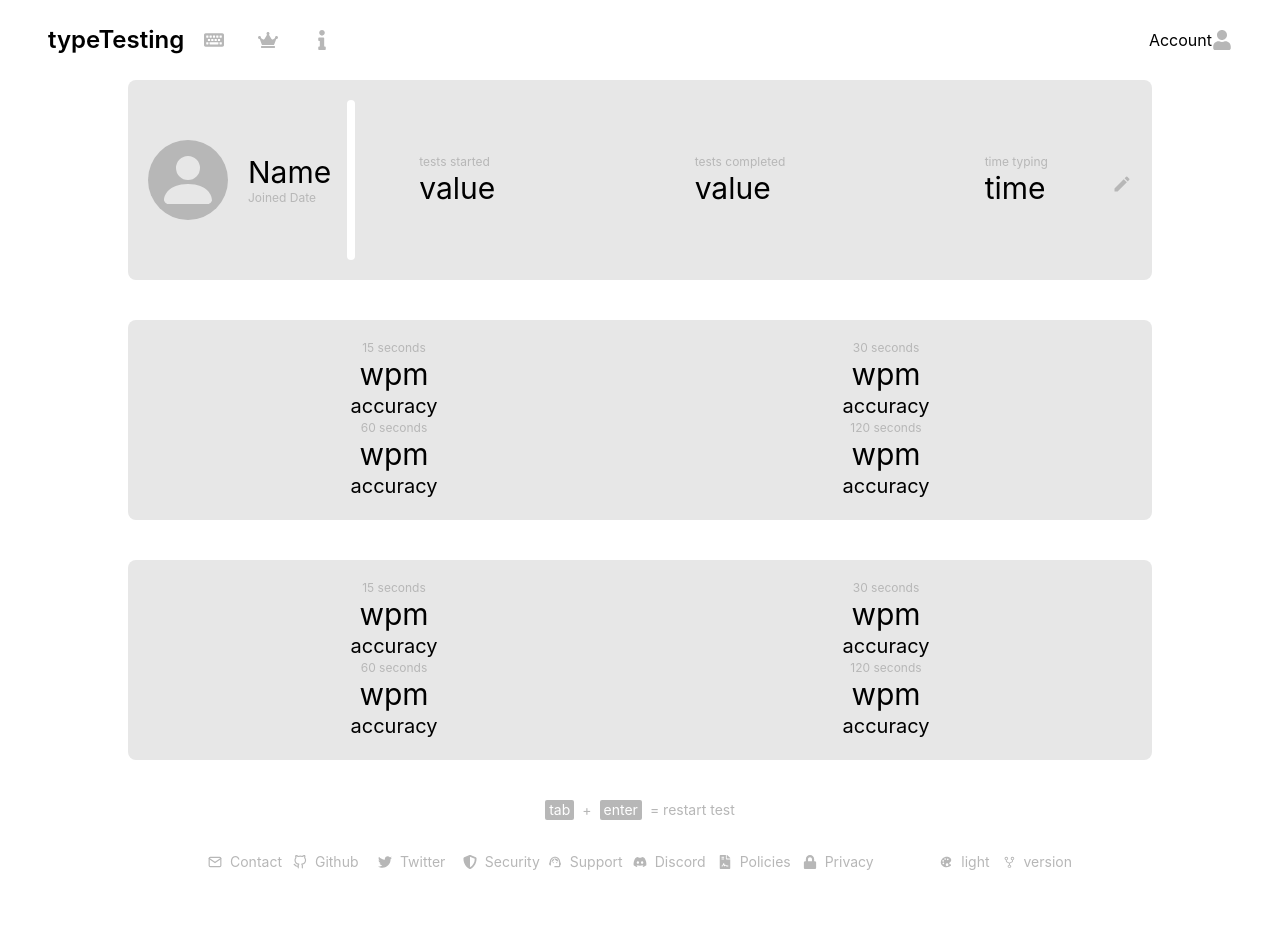
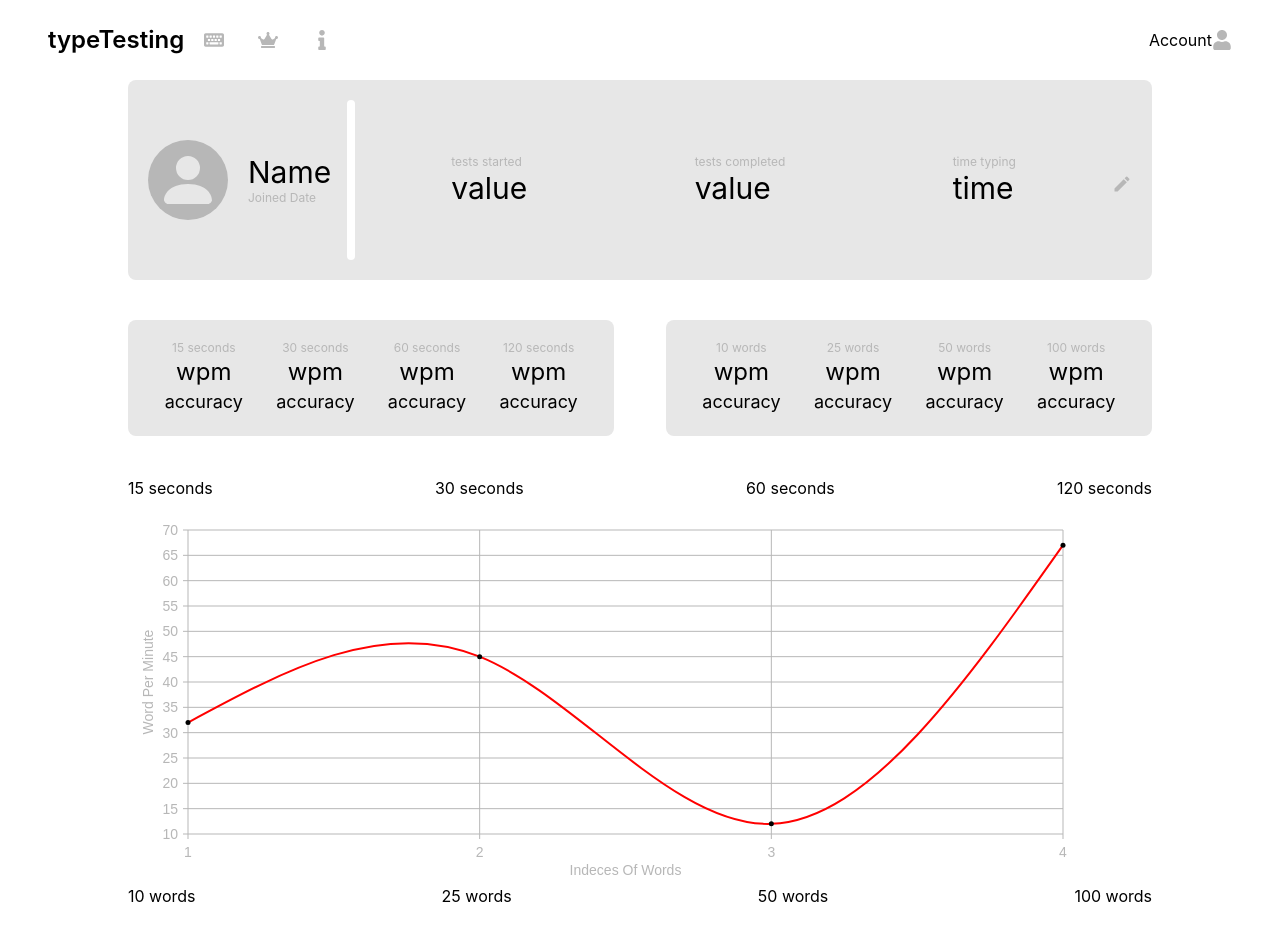
Before and after one commit to hamza2001-max/test-typing-mern, a React (Create React App) app in the folder client/: page /Account in a window 1280 px wide. Shown: the top 931 px of the page. Built offline with nearby package versions, Linux system fonts and the light colour scheme.

Commit message:
initiated work on line chart in account.tsx

```diff
--- a/client/src/Pages/Account.tsx
+++ b/client/src/Pages/Account.tsx
@@ -2,15 +2,18 @@
 import { Footer } from "../components/include/Footer";
 import { Profile } from "../components/account/Profile";
 import { PersonalBest } from "../components/account/PersonalBest";
-
+import { Chart } from "../components/account/Chart";
 export const Account = () => {
   return (
     <section>
       <Navigation />
       <section className="flex flex-col items-center space-y-10">
         <Profile />
-        <PersonalBest/>
-        <PersonalBest/>
+        <div className="space-y-10 lg:space-y-0 lg:flex w-[80vw] lg:justify-between">
+          <PersonalBest variable={[15, 30, 60, 120]} category="seconds" />
+          <PersonalBest variable={[10, 25, 50, 100]} category="words" />
+        </div>
+        <Chart />
       </section>
       <Footer />
     </section>
--- /dev/null
+++ b/client/src/components/account/Chart.tsx
@@ -0,0 +1,51 @@
+import { useState } from "react";
+import { LineChart } from "../include/LineChart";
+import { DataInterface } from "../../typescript/types";
+
+export const Chart = () => {
+  const [data, ] = useState<DataInterface[]>([
+    {
+      id: "value",
+      data: [
+        {
+          x: 1,
+          y: 32,
+        },
+        {
+          x: 2,
+          y: 45,
+        },
+        {
+          x: 3,
+          y: 12,
+        },
+        {
+          x: 4,
+          y: 67,
+        },
+      ],
+    },
+  ]);
+  return (
+    <div className="flex flex-col items-center">
+      <div>
+        <div className="w-[80vw] flex justify-between">
+          <button>15 seconds</button>
+          <button>30 seconds</button>
+          <button>60 seconds</button>
+          <button>120 seconds</button>
+        </div>
+        <LineChart data={data} />
+      </div>
+      <div>
+        <div className="w-[80vw] flex justify-between">
+          <button>10 words</button>
+          <button>25 words</button>
+          <button>50 words</button>
+          <button>100 words</button>
+        </div>
+        <LineChart data={data} />
+      </div>
+    </div>
+  );
+};
--- a/client/src/components/account/PersonalBest.tsx
+++ b/client/src/components/account/PersonalBest.tsx
@@ -1,26 +1,21 @@
-export const PersonalBest = () => {
+interface PersonalBestInterface {
+  category: string;
+  variable: number[];
+}
+export const PersonalBest = ({ category, variable }: PersonalBestInterface) => {
   return (
-    <section className="bg-custom-fadedFill text-custom-primary p-5 mx-7 rounded-lg w-[80vw] grid grid-cols-2">
-      <div className="flex flex-col items-center">
-        <span className="text-xs">15 seconds</span>
-        <span className="text-custom-secondary text-3xl">wpm</span>
-        <span className="text-custom-secondary text-xl">accuracy</span>
-      </div>
-      <div className="flex flex-col items-center">
-        <span className="text-xs">30 seconds</span>
-        <span className="text-custom-secondary text-3xl">wpm</span>
-        <span className="text-custom-secondary text-xl">accuracy</span>
-      </div>
-      <div className="flex flex-col items-center">
-        <span className="text-xs">60 seconds</span>
-        <span className="text-custom-secondary text-3xl">wpm</span>
-        <span className="text-custom-secondary text-xl">accuracy</span>
-      </div>
-      <div className="flex flex-col items-center">
-        <span className="text-xs">120 seconds</span>
-        <span className="text-custom-secondary text-3xl">wpm</span>
-        <span className="text-custom-secondary text-xl">accuracy</span>
-      </div>
+    <section className="bg-custom-fadedFill text-custom-primary p-5 rounded-lg lg:w-[38vw] grid grid-cols-2 xs:grid-cols-4">
+      {variable.map((val) => {
+        return (
+          <div className="flex flex-col items-center">
+            <span className="text-xs">
+              {val} {category}
+            </span>
+            <span className="text-custom-secondary text-2xl">wpm</span>
+            <span className="text-custom-secondary text-lg">accuracy</span>
+          </div>
+        );
+      })}
     </section>
   );
 };
--- a/client/src/components/account/Profile.tsx
+++ b/client/src/components/account/Profile.tsx
@@ -13,7 +13,7 @@
         </div>
         <div className="h-40 w-2 bg-custom-fill hidden sm:block rounded-lg"></div>
       </div>
-      <div className="mt-5 sm:mt-0 md:flex-row sm:w-full sm:px-4 space-y-2 xs:space-y-0 xs:flex xs:justify-between sm:flex-col md:px-16">
+      <div className="mt-5 sm:mt-0 md:flex-row sm:w-full sm:px-4 space-y-2 xs:space-y-0 xs:flex xs:justify-between sm:flex-col md:px-8 lg:mx-16">
         <div className="flex flex-col">
           <span className="text-xs whitespace-nowrap">tests started</span>
           <span className="text-custom-secondary text-3xl">value</span>
--- a/client/src/components/home/Result.tsx
+++ b/client/src/components/home/Result.tsx
@@ -4,7 +4,7 @@
   ResultInterface,
   WpmArrInterface,
 } from "../../typescript/types";
-import { LineChart } from "./LineChart";
+import { LineChart } from "../include/LineChart";
 import { Tooltip } from "../include/Tooltip";
 import { ProceedResult } from "./ProceedResult";
 import { useRedux } from "../../hooks/useRedux";
```
Also changed, not shown: client/src/components/include/LineChart.tsx (renamed from client/src/components/home/LineChart.tsx), 1 other file (tests, documents, lock files or other folders).
